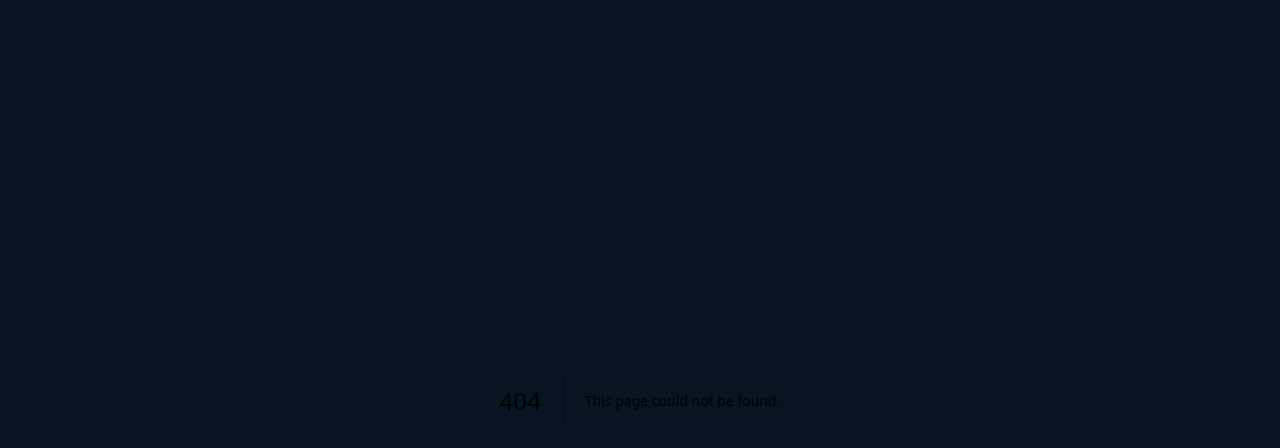
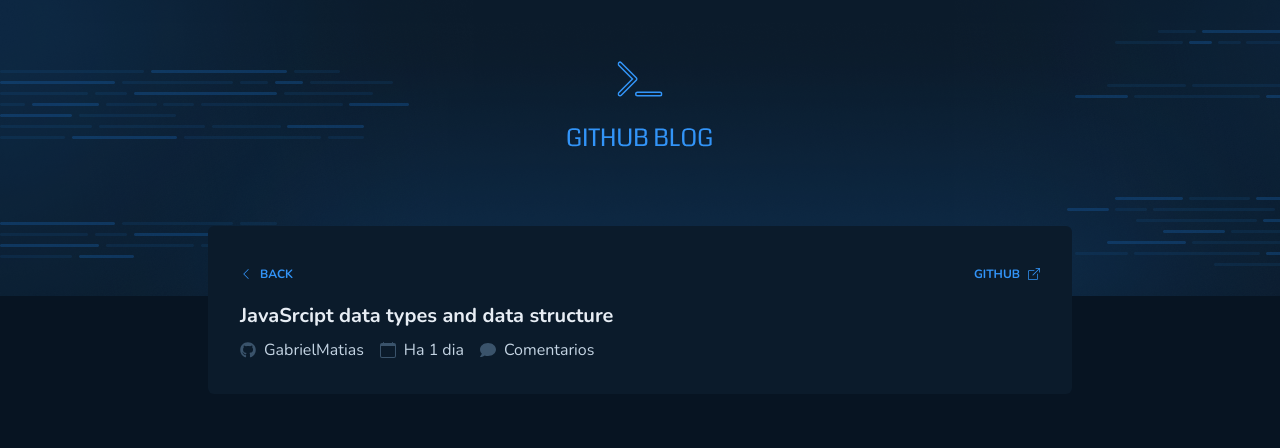
Before and after one commit to GabriellMatias/Github-Blog, a Next.js app: page /post in a window 1280 px wide. Before the commit this address had no page. Shown: the top 448 px of the page. Built offline with nearby package versions, Linux system fonts and the light colour scheme.

Commit message:
:hammer: Feature: Building header post page

```diff
--- /dev/null
+++ b/src/pages/post/index.tsx
@@ -0,0 +1,52 @@
+import Head from 'next/head'
+import { BsBoxArrowUpRight, BsCalendar, BsChevronLeft } from 'react-icons/bs'
+import { FaComment, FaGithub } from 'react-icons/fa'
+import { Header } from '../../components/Header'
+
+export default function Post() {
+  return (
+    <div className="flex flex-col items-center ">
+      <Head>
+        <title>Github Blog | Post</title>
+      </Head>
+      <Header />
+      <div className="bg-base-profile max-w-[864px] w-full h-[168px] rounded-md flex mt-[-4.4rem]">
+        <div className="flex flex-col mx-8 w-full">
+          <div className="text-base-title flex justify-between items-center mt-10">
+            <a
+              href=""
+              className="text-blue font-bold text-xs flex gap-2 items-center hover:underline"
+            >
+              <BsChevronLeft />
+              BACK
+            </a>
+            <a
+              href=""
+              className="text-blue font-bold text-xs flex gap-2 items-center hover:underline"
+            >
+              GITHUB
+              <BsBoxArrowUpRight />
+            </a>
+          </div>
+          <h1 className="font-bold text-xl text-base-title mt-5 mb-2">
+            JavaSrcipt data types and data structure
+          </h1>
+          <div className="flex gap-4 ">
+            <span className="flex gap-2 items-center text-base-subtitle">
+              <FaGithub className="text-base-label" />
+              GabrielMatias
+            </span>
+            <span className="flex gap-2 items-center text-base-subtitle">
+              <BsCalendar className="text-base-label" />
+              Ha 1 dia
+            </span>
+            <span className="flex gap-2 items-center text-base-subtitle">
+              <FaComment className="text-base-label" />
+              Comentarios
+            </span>
+          </div>
+        </div>
+      </div>
+    </div>
+  )
+}
```
